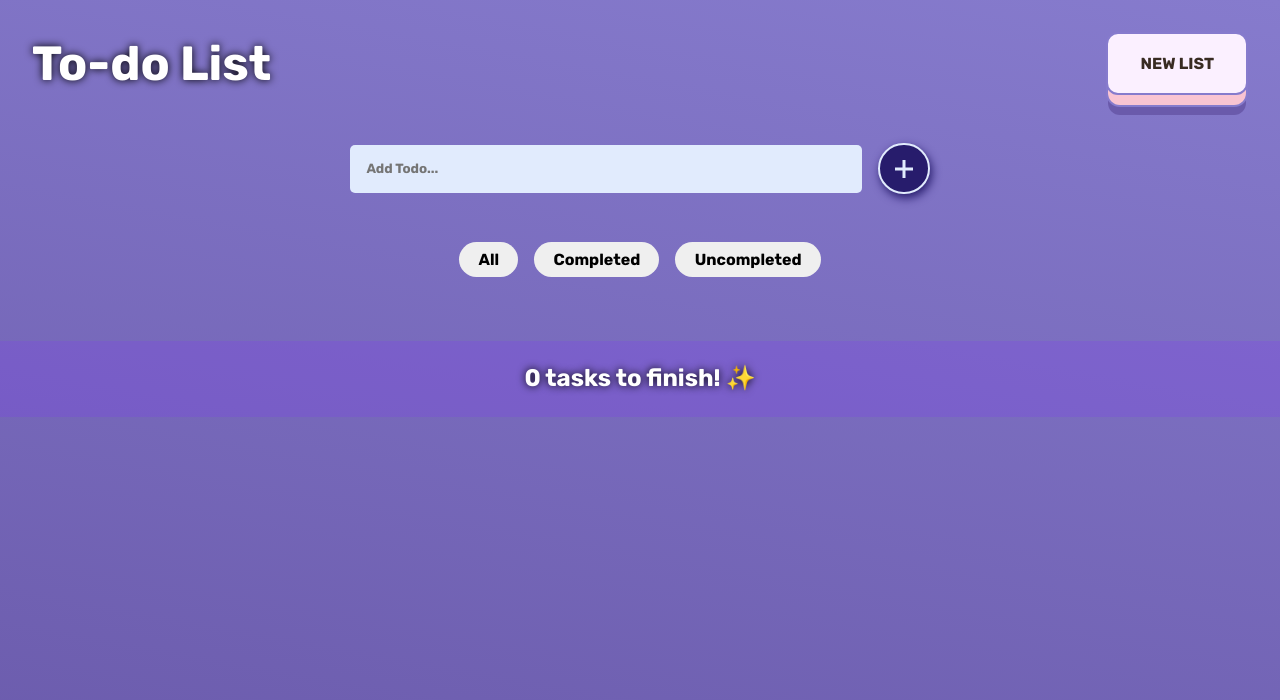
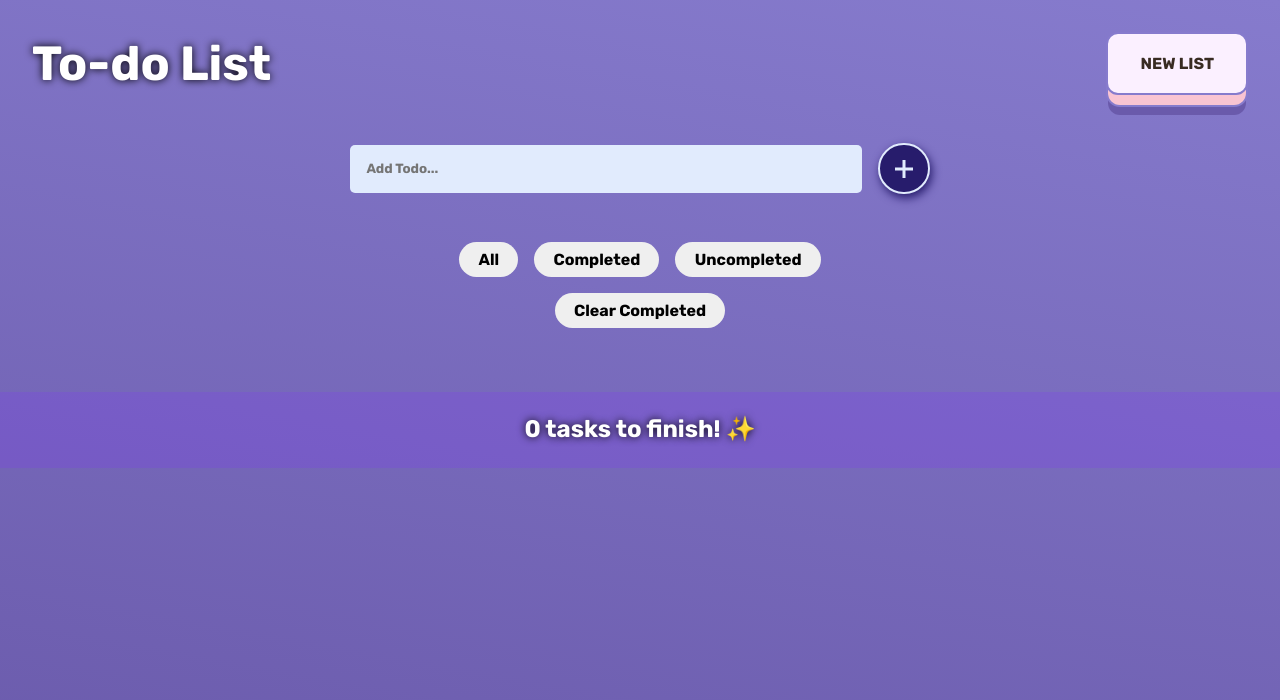
Before and after one commit to chakkyy/poincenotchallenge, a React (Create React App) app: page / in a window 1280 px wide. Shown: the top 700 px of the page. Built offline with nearby package versions, Linux system fonts and the light colour scheme.

Commit message:
clear completed tasks

```diff
--- a/src/components/AddTodo/AddTodo.jsx
+++ b/src/components/AddTodo/AddTodo.jsx
@@ -12,6 +12,7 @@ export function AddTodo() {
   const [input, setInput] = useState("");
 
   const handleAddTodo = (e) => {
+    e.preventDefault();
     if (input === "") {
       Swal.fire({
         icon: "error",
@@ -31,6 +32,7 @@ export function AddTodo() {
 
   return (
     <div className="addtodo__container">
+      <form onSubmit={handleAddTodo}>
         <input
           value={input}
           className="addtodo__input"
@@ -39,13 +41,14 @@ export function AddTodo() {
           placeholder="Add Todo..."
         />
         <motion.button
+          type="submit"
           whileHover={{ scale: 1.1 }}
           whileTap={{ scale: 0.9 }}
           className="addtodo__btn"
-        onClick={handleAddTodo}
         >
           <GoPlus />
         </motion.button>
+      </form>
       <br />
     </div>
   );
--- a/src/components/AddTodo/AddTodo.scss
+++ b/src/components/AddTodo/AddTodo.scss
@@ -1,6 +1,9 @@
 .addtodo__container {
   display: flex;
   justify-content: center;
+  form {
+    display: flex;
+  }
 }
 
 .addtodo__input {
--- a/src/components/TodoItem/TodoItem.jsx
+++ b/src/components/TodoItem/TodoItem.jsx
@@ -25,7 +25,7 @@ export function TodoItem({ todo }) {
   const update = (id, value, e) => {
     if (e.which === 13) {
       //here 13 is key code for enter key
-      dispatch(updateTodo({ id, item: value }));
+      dispatch(updateTodo({ id, value }));
       localStorage.setItem(KEY, JSON.stringify(value));
       inputRef.current.disabled = true;
     }
@@ -47,7 +47,6 @@ export function TodoItem({ todo }) {
         x: "-60vw",
         scale: [1, 0],
         transition: { duration: 0.5 },
-        backgroundColor: "rgba(255,0,0,1)",
       }}
       className="card__container"
     >
--- a/src/components/TodoList/TodoList.jsx
+++ b/src/components/TodoList/TodoList.jsx
@@ -1,14 +1,29 @@
 import React, { useState } from "react";
 import { TodoItem } from "../TodoItem/TodoItem";
 import "./TodoList.scss";
+import { useDispatch } from "react-redux";
+import { clearCompleted } from "../../redux/actions";
 import { AnimatePresence, motion } from "framer-motion";
+import Swal from "sweetalert2";
 
 export function TodoList({ todos }) {
   const [sort, setSort] = useState("all");
+  const dispatch = useDispatch();
+
+  const handleClearCompleted = () => {
+    Swal.fire({
+      icon: "success",
+      title: "Your taks has been deleted",
+      showConfirmButton: false,
+      timer: 1500,
+    });
+    dispatch(clearCompleted());
+  };
 
   return (
     <div className="grid__main">
       <div className="grid__buttons">
+        <div className="grid__filters">
           <motion.button
             whileHover={{ scale: 1.1 }}
             whileTap={{ scale: 0.9 }}
@@ -29,6 +44,15 @@ export function TodoList({ todos }) {
             onClick={() => setSort("uncompleted")}
           >
             Uncompleted
+          </motion.button>
+        </div>
+        <motion.button
+          whileHover={{ scale: 1.1 }}
+          whileTap={{ scale: 0.9 }}
+          onClick={handleClearCompleted}
+          className="btn__clearCompleted"
+        >
+          Clear Completed
         </motion.button>
       </div>
       <ul>
--- a/src/components/TodoList/TodoList.scss
+++ b/src/components/TodoList/TodoList.scss
@@ -27,8 +27,18 @@
 
 .grid__buttons {
   margin-bottom: 2rem;
+  display: flex;
+  flex-direction: column;
+  align-items: center;
 }
 
+.grid__filters {
+  margin-bottom: 1em;
+}
+
+.btn__clearCompleted {
+  max-width: 15rem;
+}
 .grid__tasksleft {
   color: #fff;
   text-shadow: 0 0 0.5rem #000;
--- a/src/redux/actions/actionTypes.js
+++ b/src/redux/actions/actionTypes.js
@@ -4,3 +4,4 @@ export const SET_FILTER = "SET_FILTER";
 export const UPDATE_TODO = "UPDATE_TODO";
 export const RESET_LIST = "RESET_LIST";
 export const COMPLETE_TODO = "COMPLETE_TODO";
+export const CLEAR_COMPLETED = "CLEAR_COMPLETED";
--- a/src/redux/actions/index.js
+++ b/src/redux/actions/index.js
@@ -5,6 +5,7 @@ import {
   UPDATE_TODO,
   RESET_LIST,
   COMPLETE_TODO,
+  CLEAR_COMPLETED,
 } from "./actionTypes";
 import { v4 as uuidv4 } from "uuid";
 
@@ -24,13 +25,16 @@ export const removeTodo = (id) => ({
   },
 });
 
-export const updateTodo = (id, item) => ({
-  type: UPDATE_TODO,
-  payload: {
-    id: id,
-    item: item,
-  },
-});
+export const updateTodo = (id, item) => (
+  console.log(id, item),
+  {
+    type: UPDATE_TODO,
+    payload: {
+      id: id,
+      item: item,
+    },
+  }
+);
 
 export const completeTodo = (id) => ({
   type: COMPLETE_TODO,
@@ -47,3 +51,7 @@ export const setFilter = (filter) => ({
 export const resetList = () => ({
   type: RESET_LIST,
 });
+
+export const clearCompleted = () => ({
+  type: CLEAR_COMPLETED,
+});
--- a/src/redux/reducers/index.js
+++ b/src/redux/reducers/index.js
@@ -4,6 +4,7 @@ import {
   REMOVE_TODO,
   RESET_LIST,
   COMPLETE_TODO,
+  CLEAR_COMPLETED,
 } from "../actions/actionTypes";
 import { KEY } from "../../constants";
 
@@ -23,11 +24,12 @@ export const todoApp = (state = initialState, action) => {
       };
     }
     case UPDATE_TODO: {
-      const { id, text } = action.payload;
+      console.log(action.payload);
+      const { id, item } = action.payload;
       return {
         ...state,
         todos: state.todos.map((todo) =>
-          todo.id === id ? { ...todo, text } : todo
+          todo.id === id ? { ...todo, text: item } : todo
         ),
       };
     }
@@ -47,6 +49,12 @@ export const todoApp = (state = initialState, action) => {
         todos: state.todos.filter((todo) => todo.id !== id),
       };
     }
+    case CLEAR_COMPLETED: {
+      return {
+        ...state,
+        todos: state.todos.filter((todo) => !todo.completed),
+      };
+    }
     case RESET_LIST: {
       return {
         ...state,
```
Lines whose indentation alone changed are shown as unchanged.
